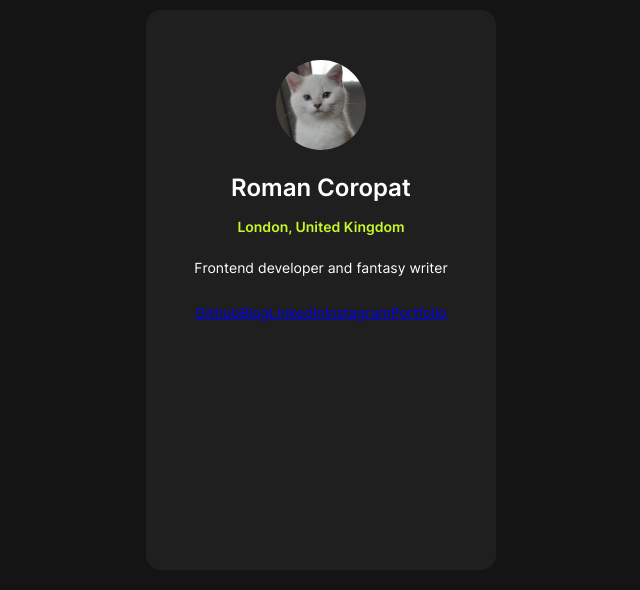
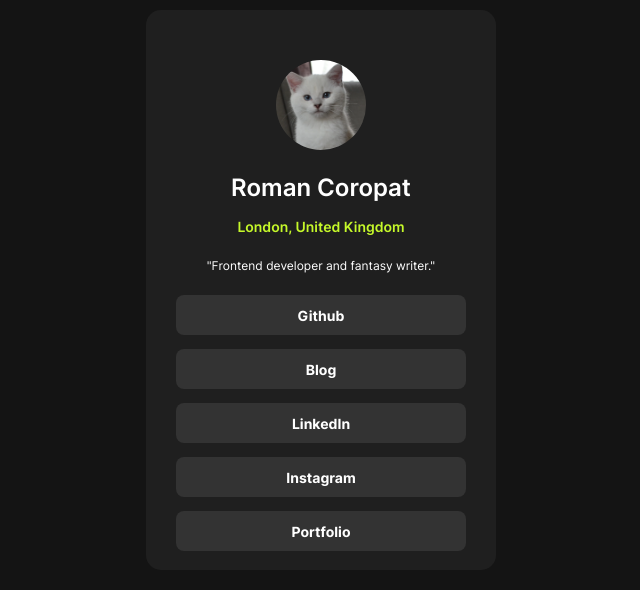
Before and after one commit to rokoworlds/linktree-sg, a React (Vite) app: page / in a window 1280 px wide. Shown: the part 110-700 px from the top of the page, without its empty margins (319-959 px from the left). Built offline with nearby package versions, Linux system fonts and the light colour scheme.

Commit message:
add: link list & card section

```diff
--- a/src/components/Card/component.tsx
+++ b/src/components/Card/component.tsx
@@ -6,7 +6,7 @@ import styles from './styles.module.css'
 export const Card = () => (
     <div className={styles.card}>
         <Bioraphy />
-        <p>Frontend developer and fantasy writer</p>
+        <p className={styles.description}>"Frontend developer and fantasy writer."</p>
         <LinkList />
     </div>
 )
--- a/src/components/Card/styles.module.css
+++ b/src/components/Card/styles.module.css
@@ -5,6 +5,10 @@
     border-radius: var(--border-radius);
     display: flex;
     flex-direction: column;
-    /* justify-content: center; */
     align-items: center;
 }
+
+.description {
+    font-size: 12px;
+    padding-bottom: 20px;
+}
--- a/src/components/Link/component.tsx
+++ b/src/components/Link/component.tsx
@@ -1,5 +1,9 @@
+import styles from './styles.module.css';
+
 export const Link = (title: {title: string}) => {
     return (
-        <a href="/">{title.title}</a>
+        <li className={styles.container}>
+            <a className={styles.link} href="/">{title.title}</a>
+        </li>
     )
 }
--- /dev/null
+++ b/src/components/Link/styles.module.css
@@ -0,0 +1,29 @@
+.container {
+    width: 290px;
+    height: 40px;
+    background-color: var(--color-gray);
+    border-radius: 15px;
+    display: flex;
+        text-align: center;
+    justify-content: center;
+
+}
+
+.link {
+    display: block;
+    padding-top: 10px;
+    width: 290px;
+    height: 40px;
+    background-color: var(--color-gray);
+    text-decoration: none;
+    font-weight: var(--font-weight-xl);
+    color: var(--color-light);
+    text-align: center;
+    border-radius: 8px;
+
+}
+
+.link:hover {
+    background-color: var(--color-accent);
+    color: var(--color-dark-gray);
+}
--- a/src/components/LinkList/component.tsx
+++ b/src/components/LinkList/component.tsx
@@ -1,13 +1,14 @@
-import { Link } from "../Link/component"
+import { Link } from "../Link/component";
+import styles from './styles.module.css'
 const data = ['Github', 'Blog', 'LinkedIn', 'Instagram', 'Portfolio']
 
 
 export const LinkList = () => {
     return (
-        <div>
-        {data.map((title) => {
-            return <Link title={title} />
-        })}
-    </div>
+        <ul className={styles.container}>
+            {data.map((title) => {
+                return <Link title={title} />
+            })}
+        </ul>
     )
 }
--- /dev/null
+++ b/src/components/LinkList/styles.module.css
@@ -0,0 +1,5 @@
+.container {
+    display: flex;
+    flex-direction: column;
+    gap: 14px;
+}
```
Also changed, not shown: src/components/Avatar/avatar.jpg (deleted).
